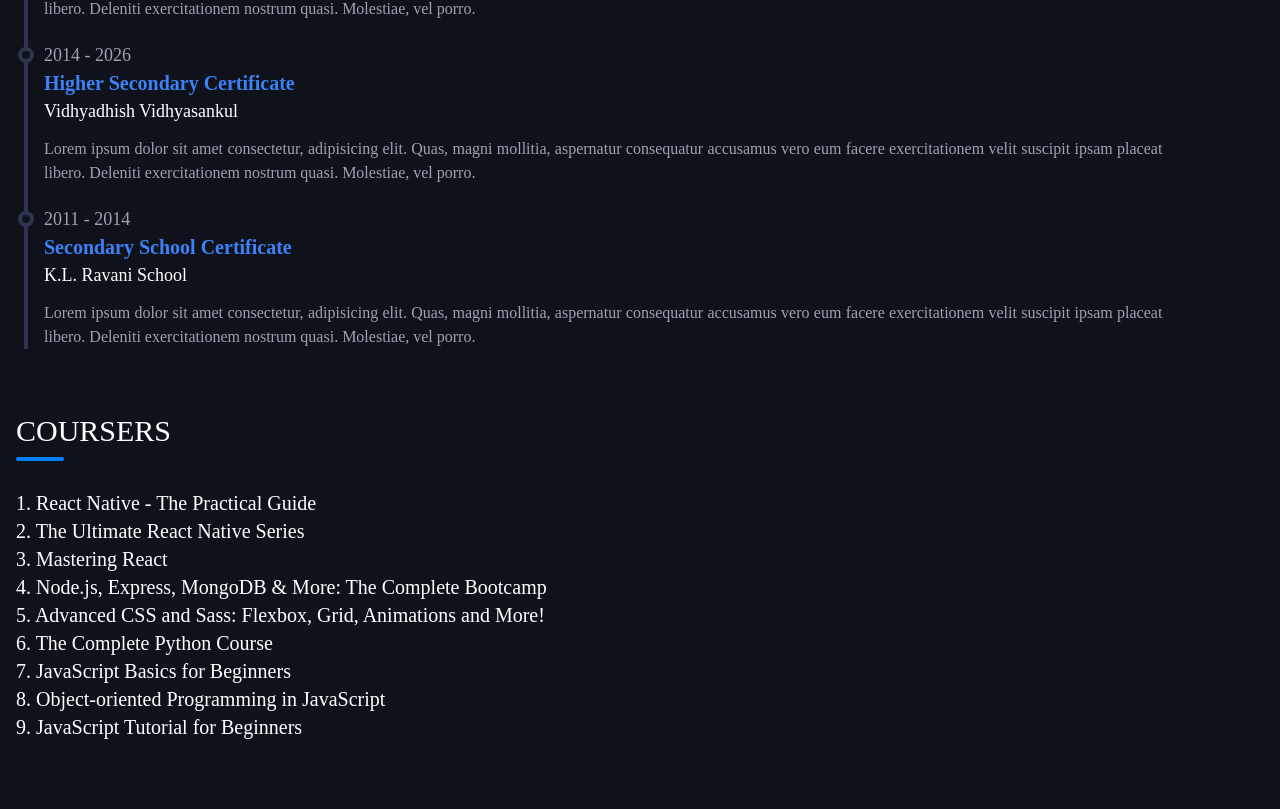
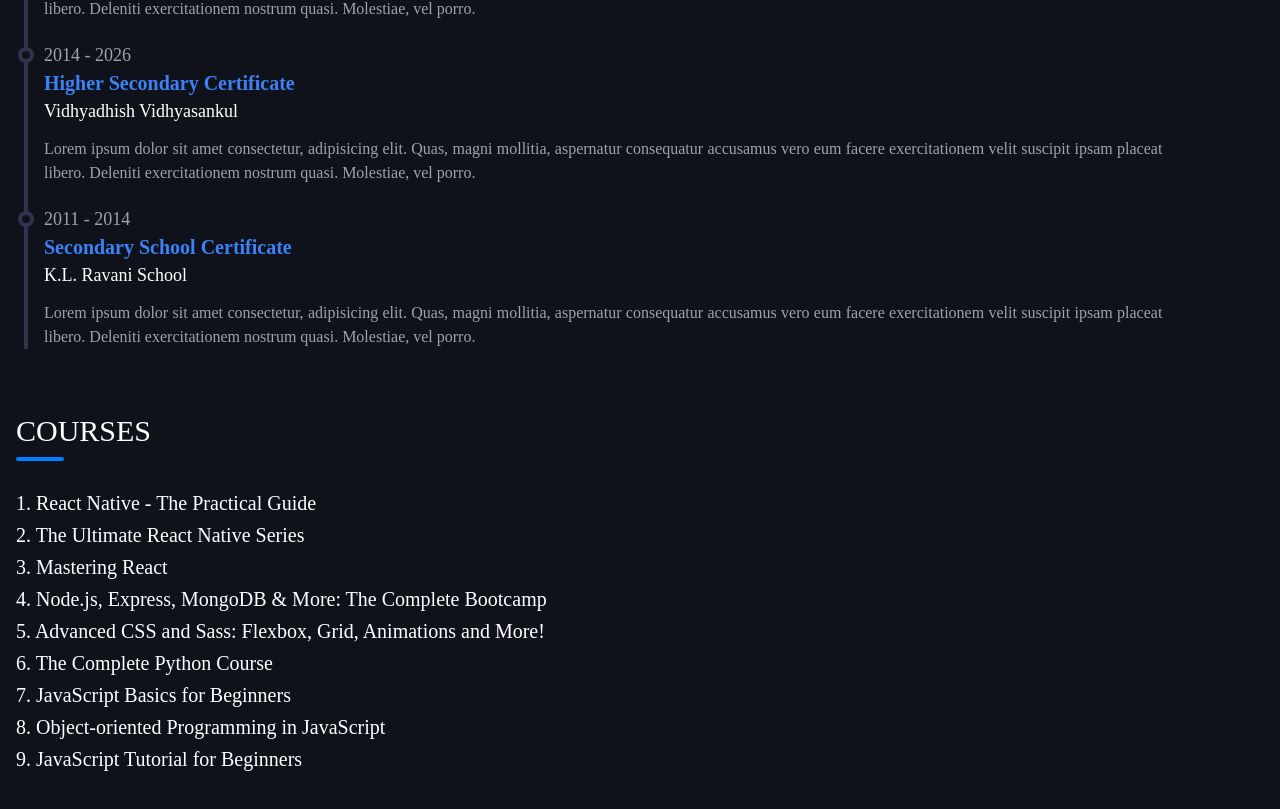
Before and after one commit to lucifer2355/portfolio-2, a Next.js app: page /resume in a window 1280 px wide. Shown: the part 1703-2512 px from the top of the page. Before the commit the page ends 2484 px from the top, so only its background shows below. Built offline with nearby package versions, Linux system fonts and the light colour scheme; what tailwindcss-pseudo-elements would draw is missing.

Commit message:
add portfolio page

```diff
--- /dev/null
+++ b/pages/portfolio.jsx
@@ -0,0 +1,13 @@
+import React from "react";
+import MobileDrawer from "../components/MobileDrawer";
+
+const portfolio = () => {
+  return (
+    <>
+      <MobileDrawer />
+      <div className='pl-4 pr-4 pt-1 mb-10'></div>
+    </>
+  );
+};
+
+export default portfolio;
--- a/pages/resume.jsx
+++ b/pages/resume.jsx
@@ -30,14 +30,14 @@ const Resume = () => {
           data={qualifications}
         />
 
-        <Title title='COURSERS' />
+        <Title title='COURSES' />
         <div className='mt-10'>
           {courses.map((course) => (
             <a
               key={course.number}
               href={course.link}
               target='_blank'
-              className='block text-xl font-thin'
+              className='block text-xl font-thin mt-1'
             >
               {course.number}. {course.title}
             </a>
```
